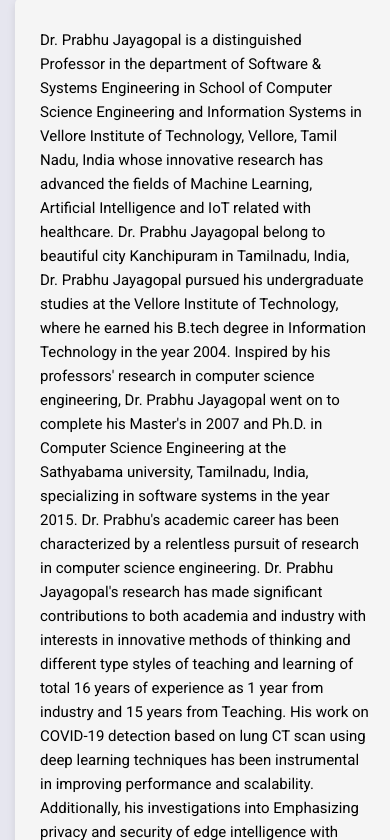
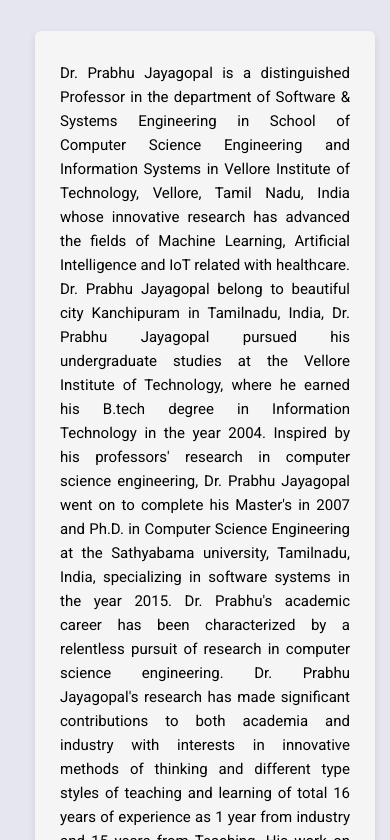
Before and after one commit to jalanaarushi/Portfolio, a plain HTML site: page index.html in a window 390 px wide. Shown: the part 689-1529 px from the top of the page. Drawn offline with nearby package versions, Linux system fonts and the light colour scheme; a script that the page names is missing.

Commit message:
Update index.html

```diff
--- a/index.html
+++ b/index.html
@@ -396,7 +396,8 @@
 .portfolio {
         display: flex;
         flex-direction: column;
-        padding: 5px;
+
+        margin:15px;
     }
 
     .section-title, .section-content {
@@ -416,7 +417,7 @@
     }
     .section-content p {
         line-height: 1.6;
-        text-align: left; /* Changed from justify for better mobile readability */
+        text-align: justify; /* Changed from justify for better mobile readability */
         word-spacing: normal;
         padding: 0 5px;
     }
```
